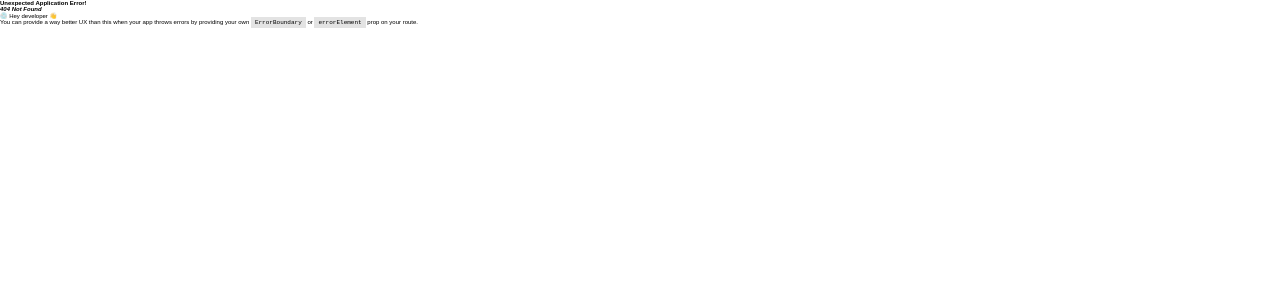
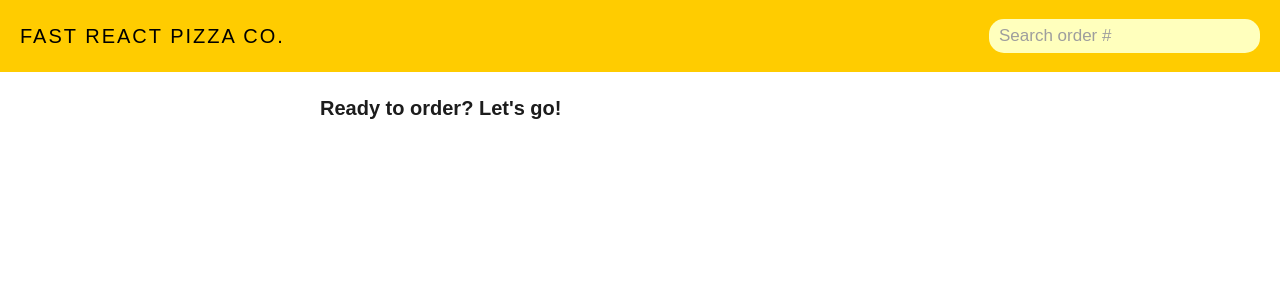
Before and after one commit to vvuckoviclazar/the-best-pizza-react, a React (Vite) app in the folder the-best-pizza-react/: page /finish in a window 1280 px wide. Before the commit this address had no page. Shown: the top 300 px of the page. Built offline with nearby package versions, Linux system fonts and the light colour scheme.

Commit message:
Made a FinishOrderPage...

```diff
--- a/the-best-pizza-react/src/features/cartSlice.tsx
+++ b/the-best-pizza-react/src/features/cartSlice.tsx
@@ -1,5 +1,7 @@
 import { createSlice } from "@reduxjs/toolkit";
 import type { PayloadAction } from "@reduxjs/toolkit";
+
+//pogledaj useSelector
 
 export type Pizza = {
   id: number;
--- a/the-best-pizza-react/src/index.css
+++ b/the-best-pizza-react/src/index.css
@@ -470,3 +470,20 @@ a {
   cursor: pointer;
   color: rgb(62, 62, 62);
 }
+
+/* FINISH ORDER PAGE */
+
+.finish-order-page {
+  margin: 25rem auto;
+  display: flex;
+  align-items: flex-end;
+  justify-content: center;
+  width: 50%;
+}
+
+.ready-h1 {
+  text-align: left;
+  width: 100%;
+  font-size: 20rem;
+  color: rgb(28, 28, 28);
+}
--- a/the-best-pizza-react/src/main.tsx
+++ b/the-best-pizza-react/src/main.tsx
@@ -6,6 +6,7 @@ import { createBrowserRouter, RouterProvider } from "react-router-dom";
 import StartPage from "./pages/StartPage";
 import OrderPage from "./pages/OrderPage";
 import CartPage from "./pages/CartPage";
+import FinishOrderPage from "./pages/FinishOrderPage.tsx";
 import { Provider } from "react-redux";
 import { store } from "./store";
 
@@ -26,6 +27,10 @@ const router = createBrowserRouter([
         path: "cart",
         element: <CartPage />,
       },
+      {
+        path: "finish",
+        element: <FinishOrderPage />,
+      },
     ],
   },
 ]);
--- a/the-best-pizza-react/src/pages/CartPage.tsx
+++ b/the-best-pizza-react/src/pages/CartPage.tsx
@@ -34,7 +34,9 @@ export default function CartPage() {
         ))}
       </ul>
       <div className="order-clear-div">
-        <Btn className="order-pizzas-btn">ORDER PIZZAS</Btn>
+        <Link to="/finish">
+          <Btn className="order-pizzas-btn">ORDER PIZZAS</Btn>
+        </Link>
         <Btn className="clear-cart-btn">CLEAR CART</Btn>
       </div>
     </div>
--- /dev/null
+++ b/the-best-pizza-react/src/pages/FinishOrderPage.tsx
@@ -0,0 +1,17 @@
+import Input from "../components/input";
+import Btn from "../components/btn.tsx";
+import { Link } from "react-router-dom";
+import { useDispatch, useSelector } from "react-redux";
+import type { AppDispatch, RootState } from "../store";
+import { setName as setUserName } from "../features/userSlice.tsx";
+import { useState } from "react";
+
+export default function FinishOrderPage() {
+  return (
+    <>
+      <div className="finish-order-page">
+        <h1 className="ready-h1">Ready to order? Let's go!</h1>
+      </div>
+    </>
+  );
+}
```
